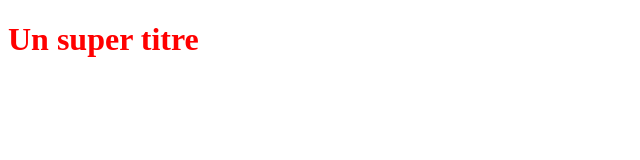
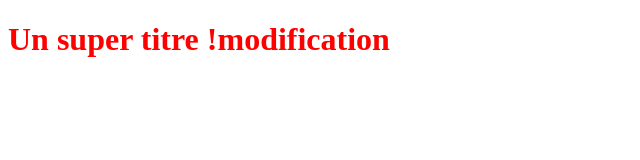
Before and after one commit to malickdialloDevWeb/OpenclassroomsProject, a plain HTML site: page index.html in a window 1280 px wide. Shown: the whole page, without its empty margins (0-640 px from the left). Drawn offline with Linux system fonts and the light colour scheme.

Commit message:
Modification fichier HTML

```diff
--- a/index.html
+++ b/index.html
@@ -5,6 +5,6 @@
    <link rel="stylesheet" type="text/css" href="index.css">
 </head>
 <body>
-   <h1>Un super titre</h1>
+   <h1>Un super titre !modification</h1>
 </body>
 </html>
```
